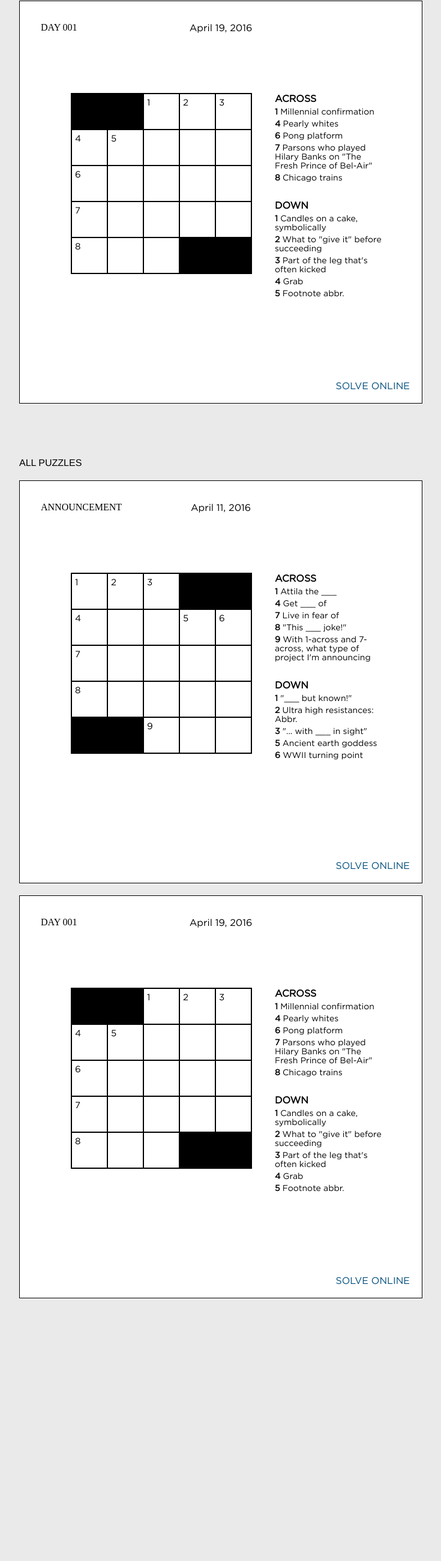
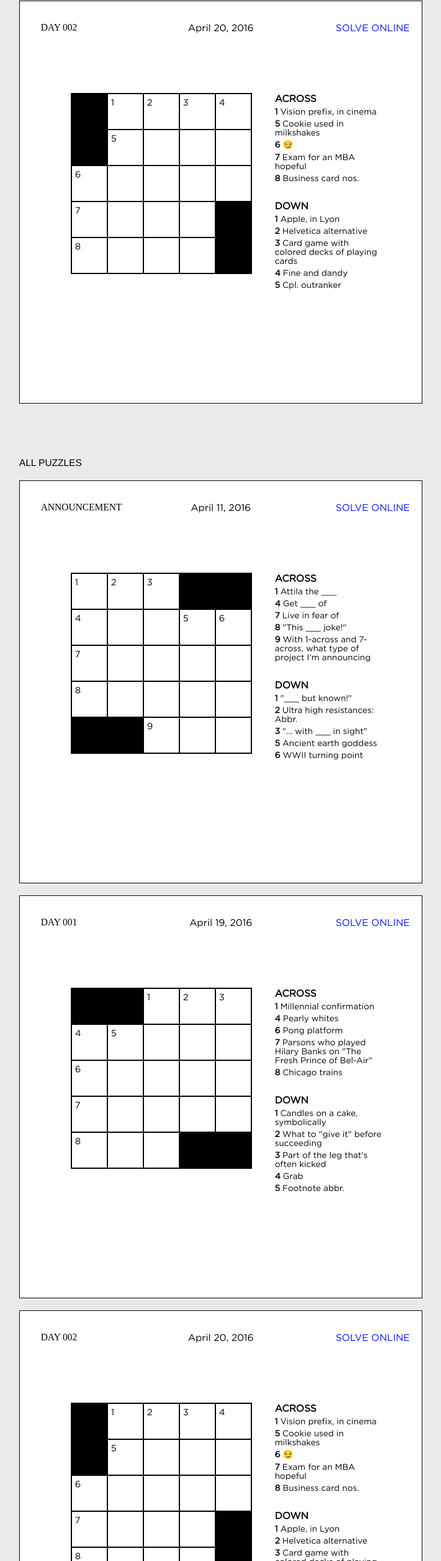
Before and after one commit to eliotfowler/100days, a plain HTML site: page index.html in a window 1280 px wide. Shown: the part 197-2800 px from the top of the page at 60% size, without its empty margins (272-1007 px from the left). Before the commit the page ends 2452 px from the top, so only its background shows below. Drawn offline with Linux system fonts and the light colour scheme; a web font is replaced by a local one.

Commit message:
add day 002 and move solve link to top

```diff
--- a/index.html
+++ b/index.html
@@ -24,21 +24,21 @@
       <p class="section-header">LATEST PUZZLE</p>
       <p class="day-note"></p>
       <div class="day">
-        <span class="day-label">DAY 001</span>
+        <span class="day-label">DAY 002</span>
         <div class="date-container">
-          <span class="date-label">April 19, 2016</span>
+          <span class="date-label">April 20, 2016</span>
         </div>
 
         <div class="puzzle-wrapper">
           <!-- first row -->
           <div class="filled"></div>
-          <div class="filled"></div>
+          <div class="empty numbered"></div>
           <div class="empty numbered"></div>
           <div class="empty numbered"></div>
           <div class="empty numbered"></div>
 
           <!-- second row -->
-          <div class="empty numbered"></div>
+          <div class="filled"></div>
           <div class="empty numbered"></div>
           <div class="empty"></div>
           <div class="empty"></div>
@@ -56,13 +56,13 @@
           <div class="empty"></div>
           <div class="empty"></div>
           <div class="empty"></div>
-          <div class="empty"></div>
+          <div class="filled"></div>
 
           <!-- fifth row -->
           <div class="empty numbered"></div>
           <div class="empty"></div>
           <div class="empty"></div>
-          <div class="filled"></div>
+          <div class="empty"></div>
           <div class="filled"></div>
         </div>
 
@@ -70,23 +70,23 @@
           <span class="direction-label">ACROSS</span>
           <div class="clue">
             <span class="clue-number">1</span>
-            <span class="clue-name">Millennial confirmation</span>
+            <span class="clue-name">Vision prefix, in cinema</span>
           </div>
           <div class="clue">
-            <span class="clue-number">4</span>
-            <span class="clue-name">Pearly whites</span>
+            <span class="clue-number">5</span>
+            <span class="clue-name">Cookie used in milkshakes</span>
           </div>
           <div class="clue">
             <span class="clue-number">6</span>
-            <span class="clue-name">Pong platform</span>
+            <span class="clue-name">😏</span>
           </div>
           <div class="clue">
             <span class="clue-number">7</span>
-            <span class="clue-name">Parsons who played Hilary Banks on "The Fresh Prince of Bel-Air"</span>
+            <span class="clue-name">Exam for an MBA hopeful</span>
           </div>
           <div class="clue">
             <span class="clue-number">8</span>
-            <span class="clue-name">Chicago trains</span>
+            <span class="clue-name">Business card nos.</span>
           </div>
         </div>
 
@@ -94,27 +94,27 @@
           <span class="direction-label">DOWN</span>
           <div class="clue">
             <span class="clue-number">1</span>
-            <span class="clue-name">Candles on a cake, symbolically</span>
+            <span class="clue-name">Apple, in Lyon</span>
           </div>
           <div class="clue">
             <span class="clue-number">2</span>
-            <span class="clue-name">What to "give it" before succeeding</span>
+            <span class="clue-name">Helvetica alternative</span>
           </div>
           <div class="clue">
             <span class="clue-number">3</span>
-            <span class="clue-name">Part of the leg that's often kicked</span>
+            <span class="clue-name">Card game with colored decks of playing cards</span>
           </div>
           <div class="clue">
             <span class="clue-number">4</span>
-            <span class="clue-name">Grab</span>
+            <span class="clue-name">Fine and dandy</span>
           </div>
           <div class="clue">
             <span class="clue-number">5</span>
-            <span class="clue-name">Footnote abbr.</span>
+            <span class="clue-name">Cpl. outranker</span>
           </div>
         </div>
 
-        <a class="solve-online footer-link" href="http://www.cmfcapp.com/puzzles/solve.php?objectId=3JzzWbJTRi">SOLVE ONLINE</a>
+        <a class="solve-online footer-link" href="http://www.cmfcapp.com/puzzles/solve.php?objectId=BkpzEtZbzz">SOLVE ONLINE</a>
       </div>
     </div>
 
@@ -308,6 +308,99 @@
 
         <a class="solve-online footer-link" href="http://www.cmfcapp.com/puzzles/solve.php?objectId=3JzzWbJTRi">SOLVE ONLINE</a>
       </div>
+      <div class="day">
+        <span class="day-label">DAY 002</span>
+        <div class="date-container">
+          <span class="date-label">April 20, 2016</span>
+        </div>
+
+        <div class="puzzle-wrapper">
+          <!-- first row -->
+          <div class="filled"></div>
+          <div class="empty numbered"></div>
+          <div class="empty numbered"></div>
+          <div class="empty numbered"></div>
+          <div class="empty numbered"></div>
+
+          <!-- second row -->
+          <div class="filled"></div>
+          <div class="empty numbered"></div>
+          <div class="empty"></div>
+          <div class="empty"></div>
+          <div class="empty"></div>
+
+          <!-- third row -->
+          <div class="empty numbered"></div>
+          <div class="empty"></div>
+          <div class="empty"></div>
+          <div class="empty"></div>
+          <div class="empty"></div>
+
+          <!-- fourth row -->
+          <div class="empty numbered"></div>
+          <div class="empty"></div>
+          <div class="empty"></div>
+          <div class="empty"></div>
+          <div class="filled"></div>
+
+          <!-- fifth row -->
+          <div class="empty numbered"></div>
+          <div class="empty"></div>
+          <div class="empty"></div>
+          <div class="empty"></div>
+          <div class="filled"></div>
+        </div>
+
+        <div class="across clues-container">
+          <span class="direction-label">ACROSS</span>
+          <div class="clue">
+            <span class="clue-number">1</span>
+            <span class="clue-name">Vision prefix, in cinema</span>
+          </div>
+          <div class="clue">
+            <span class="clue-number">5</span>
+            <span class="clue-name">Cookie used in milkshakes</span>
+          </div>
+          <div class="clue">
+            <span class="clue-number">6</span>
+            <span class="clue-name">😏</span>
+          </div>
+          <div class="clue">
+            <span class="clue-number">7</span>
+            <span class="clue-name">Exam for an MBA hopeful</span>
+          </div>
+          <div class="clue">
+            <span class="clue-number">8</span>
+            <span class="clue-name">Business card nos.</span>
+          </div>
+        </div>
+
+        <div class="down clues-container">
+          <span class="direction-label">DOWN</span>
+          <div class="clue">
+            <span class="clue-number">1</span>
+            <span class="clue-name">Apple, in Lyon</span>
+          </div>
+          <div class="clue">
+            <span class="clue-number">2</span>
+            <span class="clue-name">Helvetica alternative</span>
+          </div>
+          <div class="clue">
+            <span class="clue-number">3</span>
+            <span class="clue-name">Card game with colored decks of playing cards</span>
+          </div>
+          <div class="clue">
+            <span class="clue-number">4</span>
+            <span class="clue-name">Fine and dandy</span>
+          </div>
+          <div class="clue">
+            <span class="clue-number">5</span>
+            <span class="clue-name">Cpl. outranker</span>
+          </div>
+        </div>
+
+        <a class="solve-online footer-link" href="http://www.cmfcapp.com/puzzles/solve.php?objectId=BkpzEtZbzz">SOLVE ONLINE</a>
+      </div>
     </div>
   </body>
   </html>
--- a/styles.css
+++ b/styles.css
@@ -41,8 +41,6 @@ body {
   font-weight: 'bold';
   margin-top: 30px;
 }
-
-
 
 .day {
   position: relative;
@@ -146,8 +144,8 @@ div {
 
 a.footer-link {
   position: absolute;
-  bottom: 20px;
+  top: 35px;
   right: 20px;
   text-decoration: none;
-  color: #004D7D;
+  color: #0015FF;
 }
```
